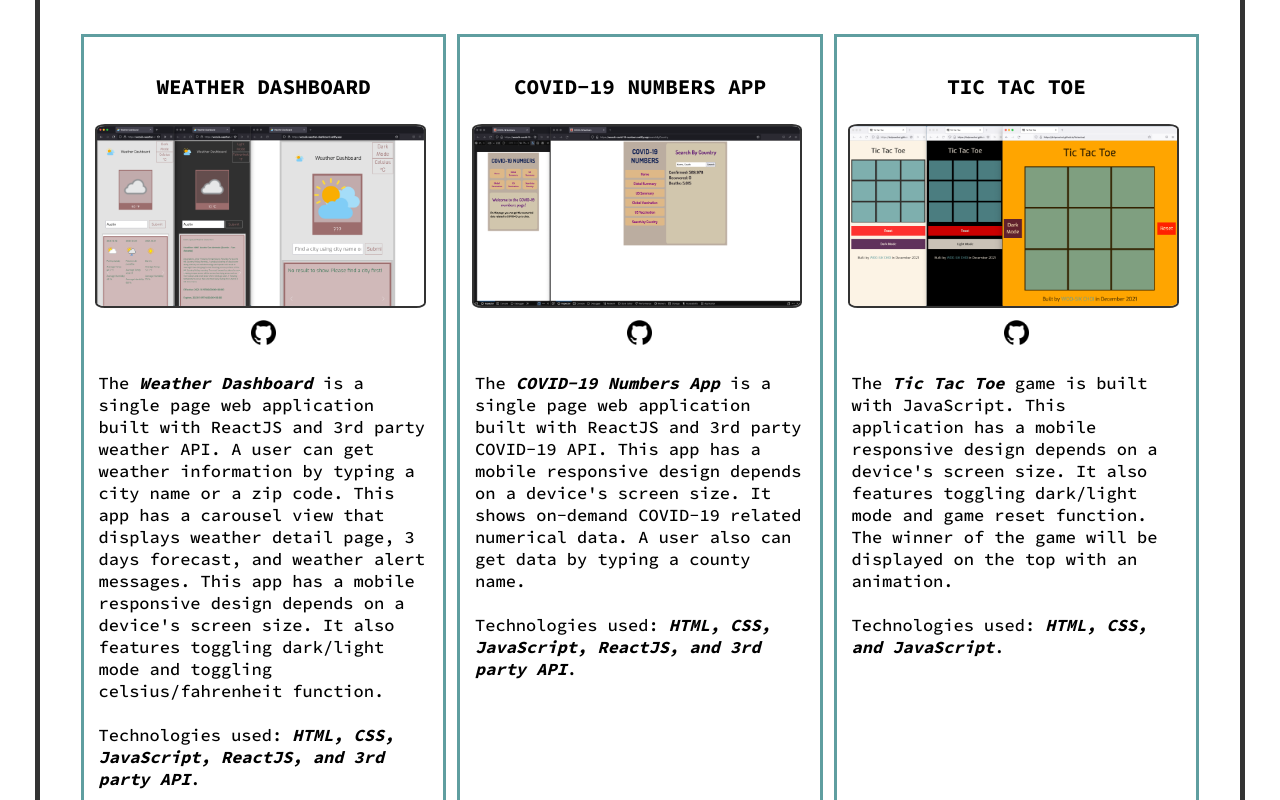
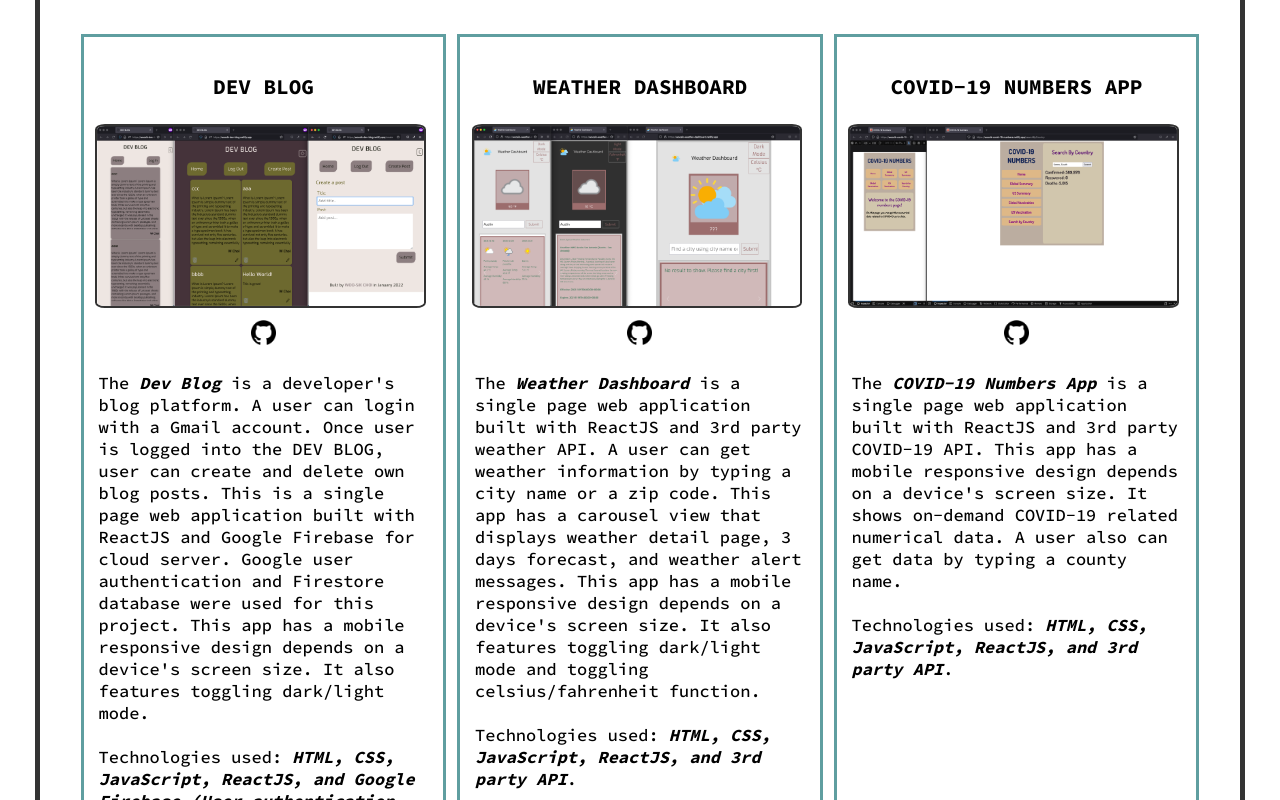
Before and after one commit to dvlprwchoi/portfolio-2, a React (Create React App) app: page / in a window 1280 px wide. Shown: the part 1560-2360 px from the top of the page. Built offline with nearby package versions, Linux system fonts and the light colour scheme.

Commit message:
Add dev blog project

```diff
--- a/src/components/Projects/Projects.js
+++ b/src/components/Projects/Projects.js
@@ -1,4 +1,5 @@
 import './Projects.css';
+import devBlogScreenshot from '../../img/dev-blog-img-20220127.png';
 import weatherDashboardScreenshot from '../../img/weather-dashboard-img-20211219.png';
 import covidNumbersScreenshot from '../../img/covid-19-numbers-img-20211223.png';
 import tictactoeScreenshot from '../../img/tictactoe-img-20211209.png';
@@ -17,6 +18,50 @@ function Projects() {
         CLICK screenshot images for live sites or GitHub logos for my codes!
       </p>
       <div className="projects-container">
+        {/*  */}
+        {/* dev-blog */}
+        {/*  */}
+        <div className="dev-blog-project single-project-container">
+          <h3 className="project-title">DEV BLOG</h3>
+          <a href="https://woosik-dev-blog.netlify.app" target="_blank">
+            <img
+              className="screenshot picture"
+              src={devBlogScreenshot}
+              alt="Dev Blog Screenshot"
+              width="97%"
+              height="auto"
+            />
+          </a>
+          <div className="one-git-repo">
+            <a href="https://github.com/dvlprwchoi/dev-blog" target="_blank">
+              <img
+                className="git-repo-icon"
+                src={githubIcon}
+                alt="GitHub Repository"
+                width="25vw"
+                height="auto"
+              />
+            </a>
+          </div>
+          <p>
+            The <span>Dev Blog</span> is a developer's blog platform. A user can
+            login with a Gmail account. Once user is logged into the DEV BLOG,
+            user can create and delete own blog posts. This is a single page web
+            application built with ReactJS and Google Firebase for cloud server.
+            Google user authentication and Firestore database were used for this
+            project. This app has a mobile responsive design depends on a
+            device's screen size. It also features toggling dark/light mode.
+            <br />
+            &nbsp;
+            <br />
+            Technologies used:{' '}
+            <span>
+              HTML, CSS, JavaScript, ReactJS, and Google Firebase (User
+              authentication, Firestore database)
+            </span>
+            .
+          </p>
+        </div>
         {/*  */}
         {/* weather-dashboard */}
         {/*  */}
```
Also changed, not shown: src/img/dev-blog-img-20220127.png (added).
